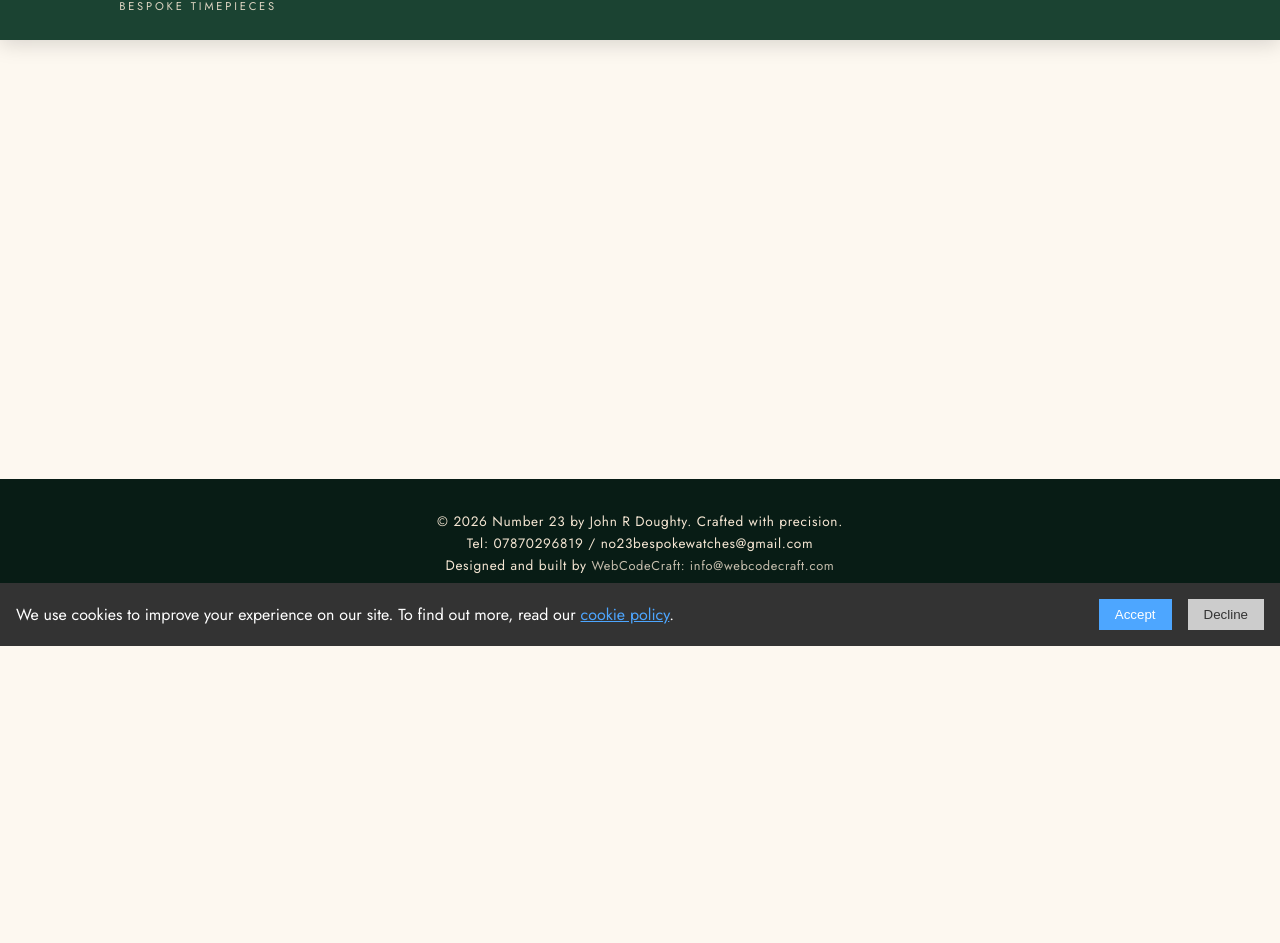
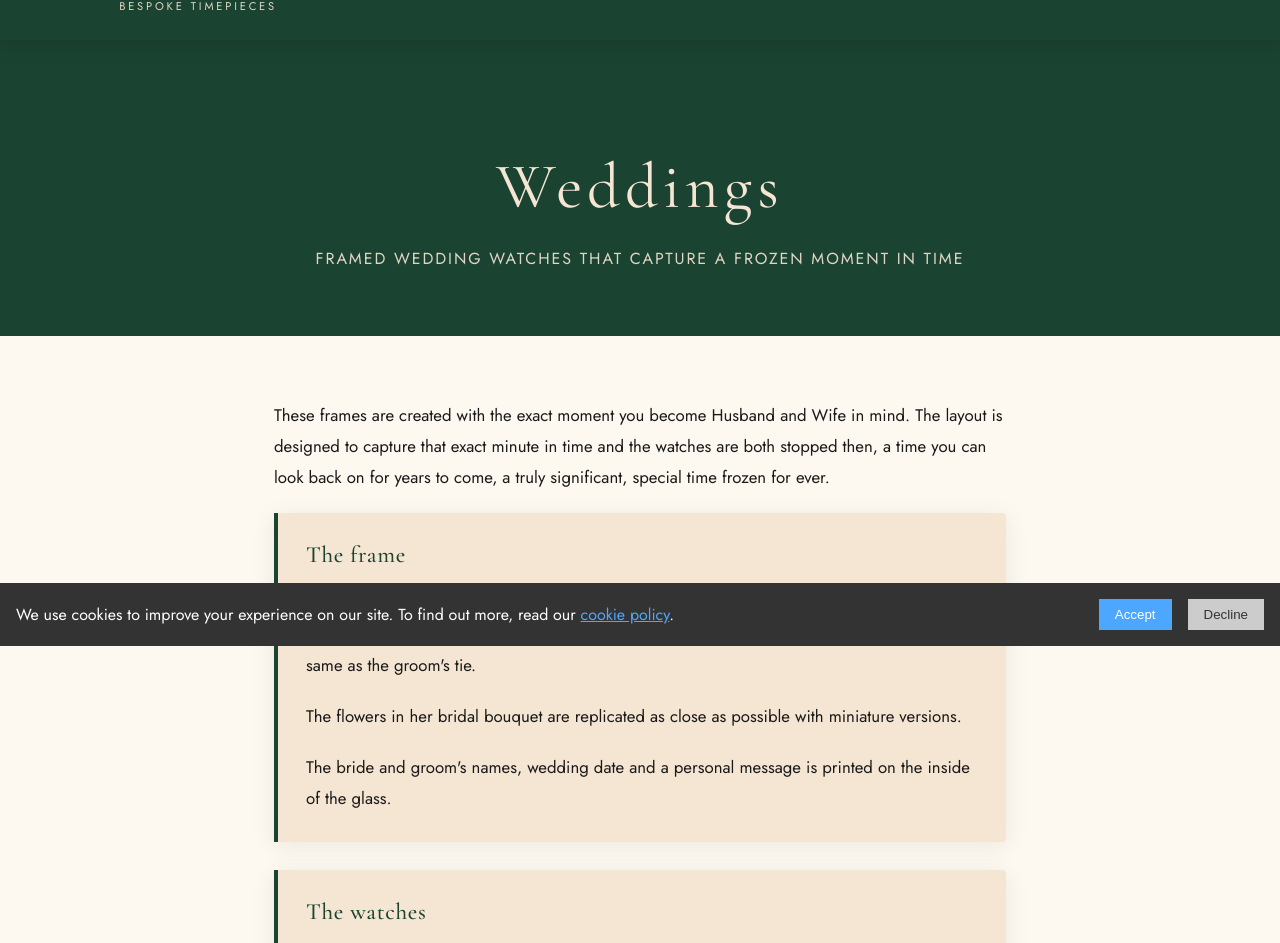
Before and after one commit to Shanersf1/number23, a React (Vite) app in the folder client/: page /weddings in a window 1280 px wide. Shown: the part 154-1097 px from the top of the page. Before the commit the page ends 800 px from the top, so only its background shows below. Built offline with nearby package versions, Linux system fonts and the light colour scheme; the HTML template or start-up script is replaced by a standard one.

Commit message:
Add a Weddings page for framed wedding watches.

```diff
--- a/client/src/App.jsx
+++ b/client/src/App.jsx
@@ -5,6 +5,7 @@ import AboutPage from './pages/AboutPage';
 import HorologyPage from './pages/HorologyPage';
 import EnquiryPage from './pages/EnquiryPage';
 import ServicesPage from './pages/ServicesPage';
+import WeddingsPage from './pages/WeddingsPage';
 import TermsAndConditionsPage from './pages/TermsAndConditionsPage';
 import PrivacyPolicyPage from './pages/PrivacyPolicyPage';
 import CookiePolicyPage from './pages/CookiePolicyPage';
@@ -19,6 +20,7 @@ function App() {
           <Route path="/about" element={<AboutPage />} />
           <Route path="/horology" element={<HorologyPage />} />
           <Route path="/services" element={<ServicesPage />} />
+          <Route path="/weddings" element={<WeddingsPage />} />
           <Route path="/enquire" element={<EnquiryPage />} />
           <Route path="/terms-and-conditions" element={<TermsAndConditionsPage />} />
           <Route path="/privacy-policy" element={<PrivacyPolicyPage />} />
--- a/client/src/components/Layout.jsx
+++ b/client/src/components/Layout.jsx
@@ -18,6 +18,7 @@ function Layout({ children }) {
           <Link to="/about" className="nav-link">About</Link>
           <Link to="/horology" className="nav-link">Horology</Link>
           <Link to="/services" className="nav-link">Services</Link>
+          <Link to="/weddings" className="nav-link">Weddings</Link>
           <Link to="/enquire" className="nav-link nav-link-cta">Make an Enquiry</Link>
         </nav>
       </header>
--- a/client/src/pages/HomePage.css
+++ b/client/src/pages/HomePage.css
@@ -123,6 +123,21 @@
   font-size: 0.95rem;
 }
 
+.offering-link {
+  display: inline-block;
+  margin-top: 1rem;
+  color: var(--regency-green);
+  letter-spacing: 0.08em;
+  text-transform: uppercase;
+  font-size: 0.8rem;
+  text-decoration: none;
+  border-bottom: 1px solid var(--champagne-dark);
+}
+
+.offering-link:hover {
+  color: var(--regency-green-light);
+}
+
 .more-services {
     margin-top: 3rem;
 }
--- a/client/src/pages/HomePage.jsx
+++ b/client/src/pages/HomePage.jsx
@@ -55,6 +55,7 @@ function HomePage() {
           <div className="offering-card">
             <h3>Wedding Watches</h3>
             <p>Celebrate your most beautiful day with a bespoke timepiece.</p>
+            <Link to="/weddings" className="offering-link">Framed wedding watches</Link>
           </div>
           <div className="offering-card">
             <h3>Special Birthdays</h3>
--- a/client/src/pages/ServicesPage.css
+++ b/client/src/pages/ServicesPage.css
@@ -6,3 +6,14 @@
 .service-section {
   margin-bottom: 2rem;
 }
+
+.service-page-link {
+  color: var(--regency-green);
+  letter-spacing: 0.06em;
+  text-decoration: none;
+  border-bottom: 1px solid var(--champagne-dark);
+}
+
+.service-page-link:hover {
+  color: var(--regency-green-light);
+}
--- a/client/src/pages/ServicesPage.jsx
+++ b/client/src/pages/ServicesPage.jsx
@@ -1,4 +1,5 @@
 import React from 'react';
+import { Link } from 'react-router-dom';
 import './ServicesPage.css';
 
 const ServicesPage = () => {
@@ -9,6 +10,9 @@ const ServicesPage = () => {
         <h2>Wedding Watches</h2>
         <p>
           We specialise in creating exquisite wedding watches to celebrate your most beautiful day. A unique timepiece to mark the beginning of a lifelong journey together.
+        </p>
+        <p>
+          <Link to="/weddings" className="service-page-link">View framed wedding watches</Link>
         </p>
       </section>
       <section className="service-section">
--- /dev/null
+++ b/client/src/pages/WeddingsPage.css
@@ -0,0 +1,118 @@
+.weddings-page {
+  min-height: calc(100vh - 200px);
+}
+
+.weddings-hero {
+  padding: 6rem 4rem 4rem;
+  text-align: center;
+  background: var(--regency-green);
+}
+
+.weddings-hero h1 {
+  font-family: 'Cormorant Garamond', serif;
+  font-size: clamp(2.5rem, 5vw, 4rem);
+  font-weight: 400;
+  color: var(--champagne);
+  letter-spacing: 0.08em;
+  margin-bottom: 0.5rem;
+}
+
+.weddings-tagline {
+  color: var(--champagne);
+  opacity: 0.9;
+  font-size: 1rem;
+  letter-spacing: 0.12em;
+  text-transform: uppercase;
+  max-width: 42rem;
+  margin: 0 auto;
+  line-height: 1.6;
+}
+
+.weddings-content {
+  max-width: 780px;
+  margin: 0 auto;
+  padding: 4rem 1.5rem 5rem;
+}
+
+.weddings-content > p,
+.weddings-block p,
+.weddings-enquire p {
+  color: var(--black-soft);
+  font-size: 1.05rem;
+  line-height: 1.85;
+  margin-bottom: 1.25rem;
+}
+
+.weddings-block {
+  background: var(--champagne);
+  border-left: 4px solid var(--regency-green);
+  padding: 1.5rem 1.5rem 0.5rem 1.75rem;
+  border-radius: 0 4px 4px 0;
+  box-shadow: 0 4px 24px rgba(27, 67, 50, 0.08);
+  margin: 0 0 1.75rem;
+}
+
+.weddings-block h2,
+.weddings-enquire h2 {
+  font-family: 'Cormorant Garamond', serif;
+  font-size: 1.45rem;
+  font-weight: 500;
+  color: var(--regency-green);
+  margin: 0 0 0.85rem;
+  letter-spacing: 0.03em;
+}
+
+.weddings-closing {
+  font-size: 1.05rem;
+  line-height: 1.85;
+  color: var(--black-soft);
+  margin: 0.5rem 0 2rem;
+  padding-top: 0.5rem;
+  border-top: 1px solid rgba(27, 67, 50, 0.12);
+}
+
+.weddings-price {
+  background: var(--regency-green);
+  color: var(--champagne);
+  text-align: center;
+  padding: 2rem 1.5rem;
+  margin-bottom: 2rem;
+}
+
+.weddings-price-label {
+  font-size: 0.85rem;
+  letter-spacing: 0.2em;
+  text-transform: uppercase;
+  margin-bottom: 0.35rem;
+}
+
+.weddings-price-amount {
+  font-family: 'Cormorant Garamond', serif;
+  font-size: clamp(2.5rem, 5vw, 3.5rem);
+  font-weight: 500;
+  letter-spacing: 0.04em;
+  line-height: 1;
+}
+
+.weddings-email {
+  color: var(--regency-green);
+  font-weight: 500;
+}
+
+.weddings-email:hover {
+  color: var(--regency-green-light);
+}
+
+@media (max-width: 600px) {
+  .weddings-hero {
+    padding: 4rem 1.5rem 3rem;
+  }
+
+  .weddings-tagline {
+    letter-spacing: 0.08em;
+  }
+
+  .weddings-content {
+    padding: 2.5rem 1.25rem 3.5rem;
+  }
+}
--- /dev/null
+++ b/client/src/pages/WeddingsPage.jsx
@@ -0,0 +1,94 @@
+import { useEffect } from 'react';
+import './WeddingsPage.css';
+
+function WeddingsPage() {
+  useEffect(() => {
+    const previousTitle = document.title;
+    document.title = 'Weddings | Number 23 by John R Doughty';
+    return () => {
+      document.title = previousTitle;
+    };
+  }, []);
+
+  return (
+    <div className="weddings-page">
+      <section className="weddings-hero">
+        <h1>Weddings</h1>
+        <p className="weddings-tagline">Framed wedding watches that capture a frozen moment in time</p>
+      </section>
+      <article className="weddings-content">
+        <p>
+          These frames are created with the exact moment you become Husband and Wife in mind. The layout is designed to capture that exact minute in time and the watches are both stopped then, a time you can look back on for years to come, a truly significant, special time frozen for ever.
+        </p>
+        <section className="weddings-block" aria-labelledby="frame-heading">
+          <h2 id="frame-heading">The frame</h2>
+          <p>
+            The frame is lined with the same coloured material as the bride&apos;s dress, the gentleman&apos;s pocket watch set into this and looks stunning. The ladies watch is set into a section of material the same as the groom&apos;s tie.
+          </p>
+          <p>
+            The flowers in her bridal bouquet are replicated as close as possible with miniature versions.
+          </p>
+          <p>
+            The bride and groom&apos;s names, wedding date and a personal message is printed on the inside of the glass.
+          </p>
+        </section>
+        <section className="weddings-block" aria-labelledby="watches-heading">
+          <h2 id="watches-heading">The watches</h2>
+          <p>
+            The groom&apos;s watch is a traditional gold plated pocket watch, elegant, very stylish and looks fantastic set into the display.
+          </p>
+          <p>
+            The ladies watch is a replica of the very first ladies watch made to be worn on the wrist. This was commissioned on 8th of June 1810, Watch No2639 with A L Breguet for Caroline Murat, The Queen of Naples. She was the sister of Napoleon Bonaparte. Very elegant and fit for a Queen.
+          </p>
+        </section>
+        <section className="weddings-block" aria-labelledby="display-heading">
+          <h2 id="display-heading">Display and finish</h2>
+          <p>
+            The frame has been treated and varnished to take on an aged appearance to accompany the vintage pocket watch and the historic ladies watch. The frame can be mounted on the wall or sat on the display frame. It all comes in a velvet carry sleeve to protect it.
+          </p>
+          <p>
+            There can also be a black modern style box frame if preferred. It really depends on where in your home you will be displaying it and your personal preference.
+          </p>
+        </section>
+        <section className="weddings-block" aria-labelledby="planning-heading">
+          <h2 id="planning-heading">Planning your piece</h2>
+          <p>
+            As you enjoy the excitement of planning your wedding and you make your final choices for the bride&apos;s dress and groom&apos;s suit and tie colours, the flowers chosen for the bridal bouquet, this information can be passed on to me so I can begin to match these colours for the display frame. Also your choice of words that is printed inside the glass. The reason for this being the inside is so you can clean the glass on the frame without affecting the print. You can choose many variations for these words, personal message, quotes or simplicity can all be accommodated, this is your moment in time.
+          </p>
+        </section>
+        <section className="weddings-block" aria-labelledby="day-heading">
+          <h2 id="day-heading">On the wedding day</h2>
+          <p>
+            If your wedding reception venue is within a reasonable distance of my studio in Norwich, on the day if it&apos;s possible for a family member or friend to contact me with the exact time you were announced Husband and Wife, I can then set the times on the watches, seal the frame up and deliver it to you so you can have this beautiful piece on display at your reception for you and your wedding guests to enjoy.
+          </p>
+        </section>
+        <section className="weddings-block" aria-labelledby="size-heading">
+          <h2 id="size-heading">Size</h2>
+          <p>The frame shown measures 23cm x 23cm.</p>
+          <p>The frame size can vary depending on the customer&apos;s requirements.</p>
+        </section>
+        <p className="weddings-closing">
+          Each of these beautiful pieces are absolutely personal and bespoke for the Bride and Groom. I genuinely enjoy creating these as I understand and appreciate that exact moment is gone in the blink of an eye as you are swept up in the pleasure, emotion and excitement of your wedding day. Luckily you can look back at that exact time and see elements of your wedding day on display in your home.
+        </p>
+        <aside className="weddings-price" aria-label="Price">
+          <p className="weddings-price-label">Price</p>
+          <p className="weddings-price-amount">&pound;350</p>
+        </aside>
+        <section className="weddings-enquire" aria-labelledby="enquire-heading">
+          <h2 id="enquire-heading">Enquire</h2>
+          <p>
+            Please email enquiries to{' '}
+            <a className="weddings-email" href="mailto:no23bespokewatches@gmail.com">
+              no23bespokewatches@gmail.com
+            </a>, giving details of the wedding date, and the venue if possible.
+          </p>
+          <p>
+            I will then set up a consultation where all the details required can be spoken about when your plans and choices are decided.
+          </p>
+        </section>
+      </article>
+    </div>
+  );
+}
+
+export default WeddingsPage;
```
Also changed, not shown: client/src/components/Layout.css (+7 -4 lines), 1 other file (tests, documents, lock files or other folders).
